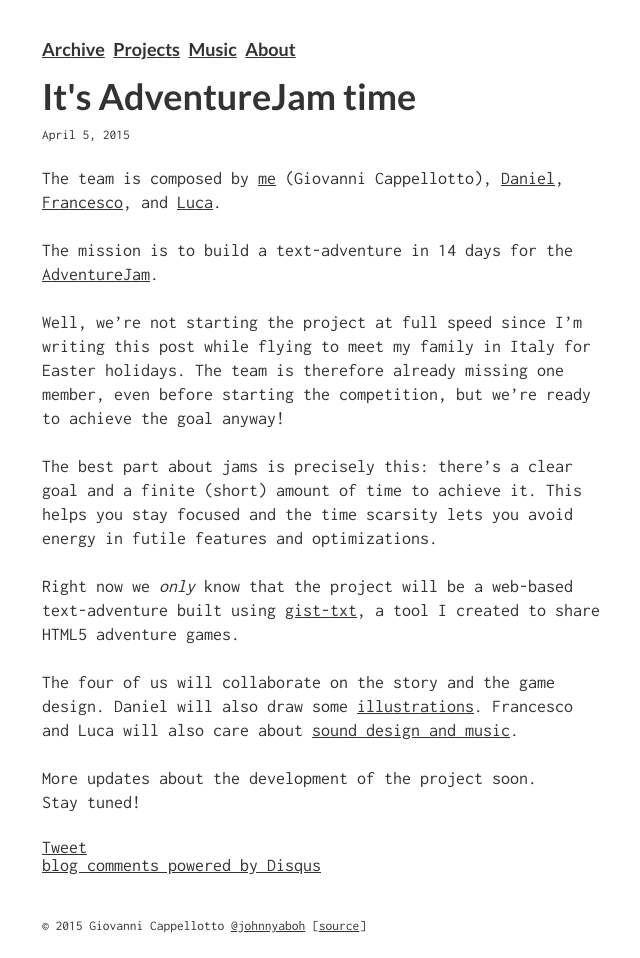
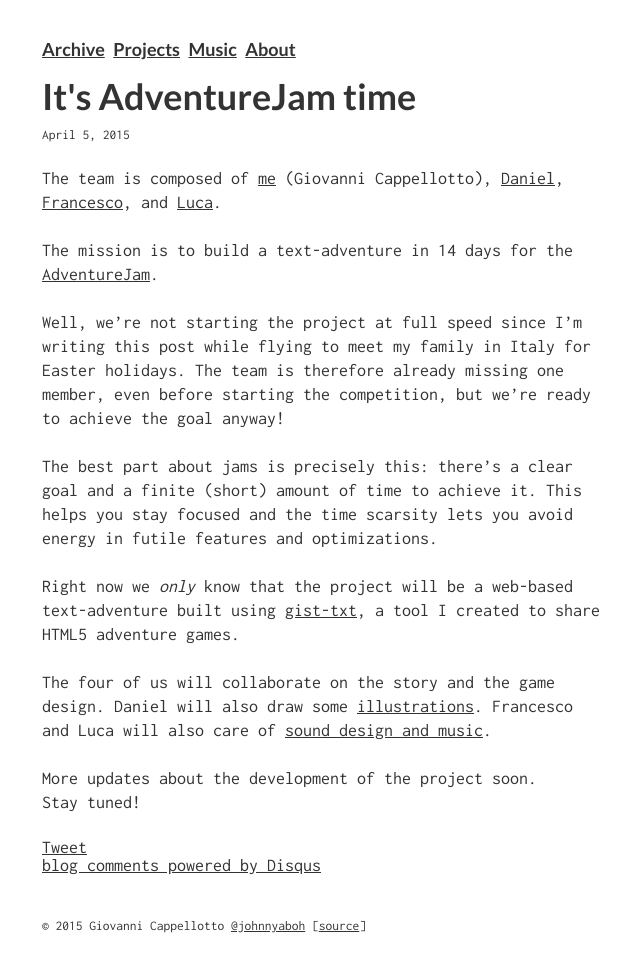
Before and after one commit to curlybracketshq/giovanni.curlybrackets.it, a Jekyll site: the page built from adventure-jam/_posts/2015-04-05-it-s-adventure-jam-time.markdown, in a window 1280 px wide. Shown: the whole page, without its empty margins (318-958 px from the left). Built offline with Jekyll 4.4.1, drawn with Linux system fonts in a browser that asks for light colours; comment, search, counter and statistics services are not loaded.

Commit message:
Fix errors
Thanks @campoverdi

```diff
--- a/adventure-jam/_posts/2015-04-05-it-s-adventure-jam-time.markdown
+++ b/adventure-jam/_posts/2015-04-05-it-s-adventure-jam-time.markdown
@@ -3,7 +3,7 @@ title: It's AdventureJam time
 layout: post
 ---
 
-The team is composed by [me](https://twitter.com/johnnyaboh) (Giovanni
+The team is composed of [me](https://twitter.com/johnnyaboh) (Giovanni
 Cappellotto), [Daniel](https://twitter.com/campoverdi),
 [Francesco](https://twitter.com/pinakes), and
 [Luca](https://twitter.com/lucaderosso).
@@ -26,7 +26,7 @@ to share HTML5 adventure games.
 
 The four of us will collaborate on the story and the game design. Daniel will
 also draw some [illustrations](http://www.danielgreenfeld.com/). Francesco and
-Luca will also care about [sound design and
+Luca will also care of [sound design and
 music](https://soundcloud.com/youdontneedthis/).
 
 More updates about the development of the project soon.<br>
```
